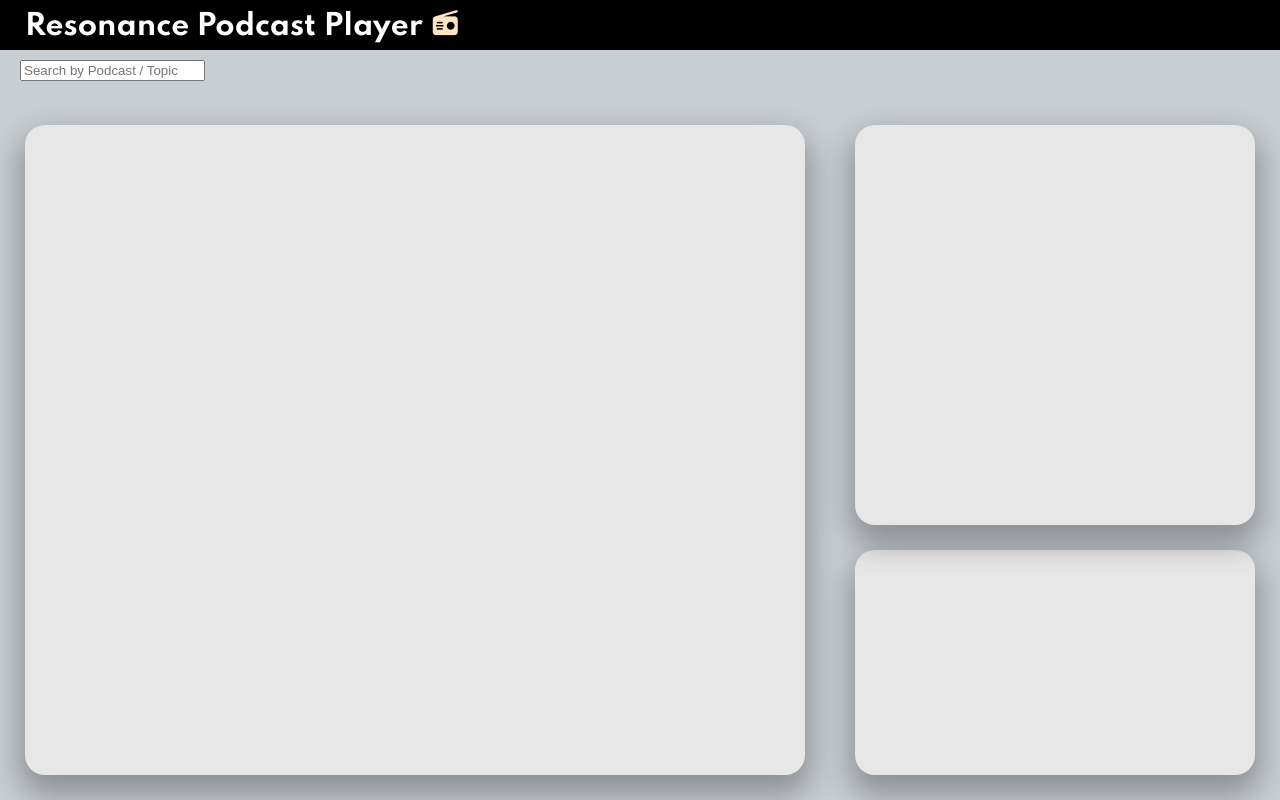
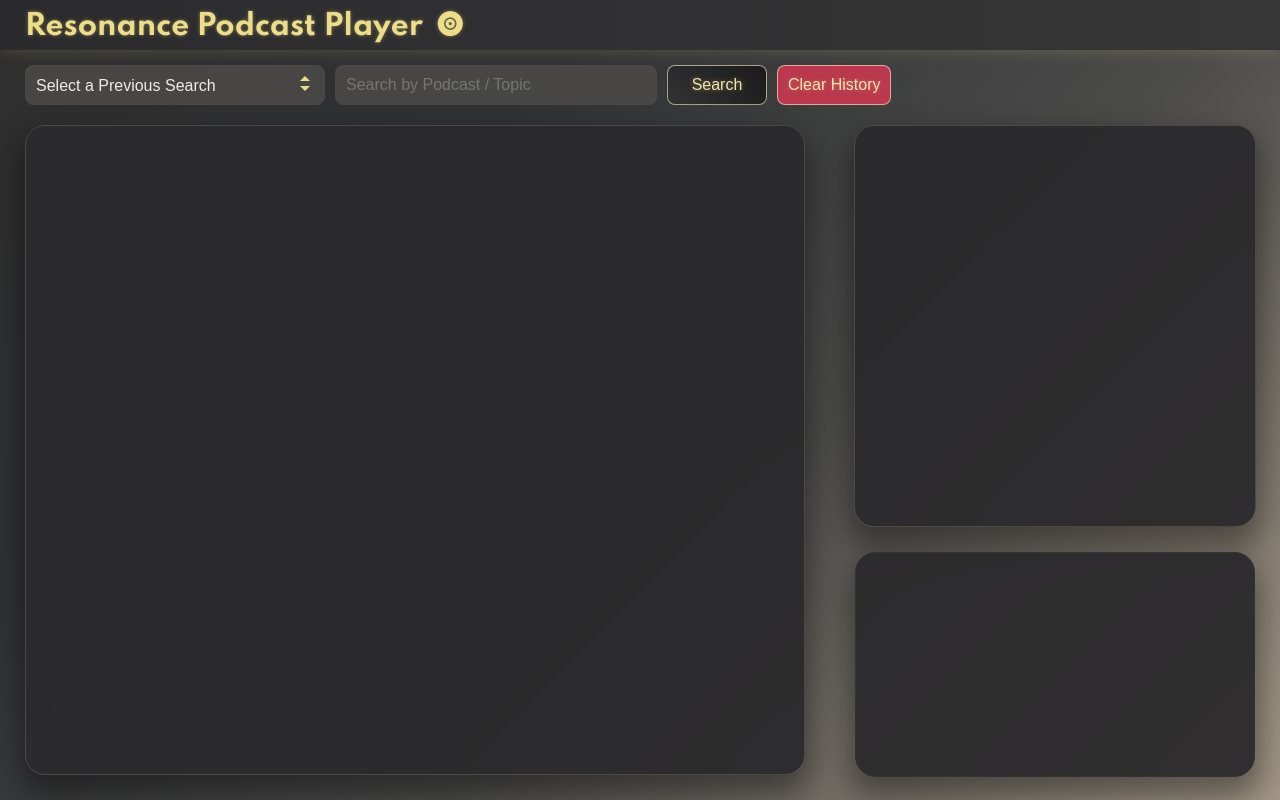
Before and after one commit to Ahrin-Yuan/Resonance-Podcast-Player, a website: page public/index.html in a window 1280 px wide. Drawn offline with Linux system fonts and the light colour scheme.

Commit message:
+  index.html | Color Theme CSS , loader

```diff
--- a/public/index.html
+++ b/public/index.html
@@ -19,18 +19,40 @@
     <div class="nav-wrapper">
         <nav class="nav">
             <h1 class="nav-title">Resonance Podcast Player</h1>
-            <i class="fa-solid fa-radio"></i>
+            <!-- <i class="fa-solid fa-compact-disc"></i> -->
+             <i class="fa-solid fa-record-vinyl"></i>
         </nav>
     </div>
 
     <div class="page-wrapper">
         <!-- Search Containter -->
          <div class="search-container">
+            <!-- Seach History -->
+             <div class="custom-select">
+                <select name="searchHistory" id="searchHistory"
+                title="Search History">
+                    <option value="">Select a Previous Search</option>
+                </select>
+             </div>
+
+            <!-- Search Input -->
             <input type="text" id="searchInput" placeholder="Search by Podcast / Topic">
+
+            <!-- Search Buttons -->
+             <div class="search-btn">
+                <button type="button" id="searchBtn">Search</button>
+                <button type="button" id="resetBtn">Clear History</button>
+             </div>
+
+
         </div>
+
         <!-- Main Containter -->
         <div class="main-container">
-
+            <!-- Loader -->
+            <div class="loader-container">
+                <i class="fa-solid fa-record-vinyl"></i>
+            </div>
         </div>
 
 
--- a/public/style.css
+++ b/public/style.css
@@ -7,15 +7,18 @@ html {
 body {
     margin: 0;
     min-height: 100vh;
-    background: #c9ced3;
+    background: linear-gradient(135deg, #2e2e2e 0%, #313234 30%, #4b4b4a 60%, #a39786 100%);
     font-family: 'Spartan', sans-serif;
+    color: #ececec;
 }
 
 /* Navigation ------------------------------------------------------- */
 .nav-wrapper {
     width: 100% ;
     height: 50px;
-    background: black;
+    background: linear-gradient(90deg, #2b2a2c 0%, #363637 100%);
+    /* box-shadow: 0 2px 10px rgba(0, 0, 0, 0.3); */
+    box-shadow: 0 0 15px rgba(236, 222, 136, 0.2);
 }
 
 .nav {
@@ -29,16 +32,19 @@ body {
     font-size: 28px;
     margin: 0;
     margin-left: 25px;
-    color: white;
+    color: #ecde88;
+    text-shadow: 0 0 4px rgba(236, 222, 136, 0.4);
 }
 
 .nav-wrapper i{
-    color: bisque;
+    color: #ecde88;
+    text-shadow: 0 0 4px rgba(236, 222, 136, 0.4);
     font-size: 25px;
     position: relative;
-    top: -3px;
-    left: 10px;
+    top: -2px;
+    left: 15px;
 }
+
 
 
 /* Seacrh Container ------------------------------------------------------- */
@@ -46,8 +52,103 @@ body {
     position: absolute;
     top: 60px;
     left: 20px;
+    display: flex;
 }
 
+select, input , button {
+    margin: 5px;
+    padding: 10px;
+    font-size: 16px;
+    border-radius: 8px;
+    border: 1px solid #4d4746;
+    background: rgba(54, 54, 55, 0.9);
+    color: #ececec;
+    backdrop-filter: blur(5px);
+}
+input {
+    width: 300px;
+    border: 1px solid #4d4746;
+    background: rgba(78, 77, 74, 0.8);
+}
+input:focus {
+    outline: none;
+    border-color: #ecde88;
+    box-shadow: 0 0 12px rgba(236, 222, 136, 0.4);
+}
+
+.custom-select{
+    width: 300px ;
+    height: 40px;
+    margin-right: 10px;
+    position: relative;
+    z-index: 1;
+}
+.custom-select select{
+    appearance: none;
+    width: 100%;
+    height: 40px;
+    background: rgba(78, 77, 74, 0.8);
+    cursor: pointer;
+    border: 1px solid #4d4746;
+    color: #ececec;
+}
+.custom-select select:focus {
+    outline: none;
+    border-color: #ecde88;
+    box-shadow: 0 0 12px rgba(236, 222, 136, 0.4);
+}
+
+.custom-select::before,
+.custom-select::after {
+  position: absolute;
+  content: "";
+  right: 10px;
+  pointer-events: none;
+  z-index: 2; /* appear on top of select */
+}
+
+.custom-select::before {
+  border-left: 5px solid transparent;
+  border-right: 5px solid transparent;
+  border-bottom: 5px solid #ecde88;
+  top: 40%;
+}
+
+.custom-select::after {
+  border-left: 5px solid transparent;
+  border-right: 5px solid transparent;
+  border-top: 5px solid #ecde88;
+  top: 65%;
+}
+
+.search-btn{
+    display: flex;
+}
+button{
+    cursor: pointer;
+    background: linear-gradient(45deg, #333333 0%, #1a1a1a 100%);
+    color: rgba(255, 246, 202, 0.9);
+    border: 1px solid rgba(255, 246, 202, .6);
+    min-width: 100px;
+    transition: all 0.3s ease;
+    text-shadow: 0 0 5px rgba(212, 175, 55, 0.5);
+}
+
+#resetBtn{
+    background: #bb384f;
+}
+
+button:hover {
+    background: linear-gradient(135deg, #ecde88 0%, #f0d78e 100%);
+    color: #362e2d;
+    box-shadow: 0 0 15px rgba(236, 222, 136, 0.5);
+}
+
+#resetBtn:hover {
+    background:rgba(187, 56, 79, 0.9);
+    color: rgba(255, 246, 202, 1);
+    box-shadow: 0 0 15px rgba(240, 215, 142, 0.4);
+}
 
 /* Main Container ------------------------------------------------------- */
 /* Responsive to Screensize */
@@ -67,9 +168,11 @@ body {
     margin-top: 75px;
     padding: 20px;
     box-sizing: border-box;
-    background: #e7e7e7;
+    background: rgba(43, 42, 44, 0.95);
     border-radius: 20px;
-    box-shadow: 0 15px 30px 5px rgba(0, 0, 0, 0.3);
+    box-shadow: 0 15px 30px 5px rgba(0, 0, 0, 0.4);
+    border: 1px solid #4d4746;
+    backdrop-filter: blur(10px);
 }
 
 .player-container{
@@ -80,14 +183,41 @@ body {
     margin-top: 75px;
 }
 
+/* Loader ------------------------------------------------------- */
+.loader-container{
+    width: 100%;
+    height: 100%;
+    /* display: flex; */
+    display: none;
+    align-items: center;
+    justify-content: center;
+    font-size: 50px;
+}
+
+.loader-container i{
+    animation: pulse 1.5s infinite ease-in-out;
+}
+
+@keyframes pulse {
+    0%, 100% {
+        color: #4d4746;
+    }
+    50%{
+        color: #ecde88;
+    }
+}
+
+
 /* Player Container ------------------------------------------------------- */
 /* Player */
 .player{
     width: 400px;
     height: 400px;
-    background: #e7e7e7;
+    background: rgba(43, 42, 44, 0.95);
     border-radius: 20px;
-    box-shadow: 0 15px 30px 5px rgba(0, 0, 0, 0.3);
+    border: 1px solid #4d4746;
+    box-shadow: 0 15px 30px 5px rgba(0, 0, 0, 0.4);
+    backdrop-filter: blur(10px);
     position: relative;
 }
 
@@ -95,9 +225,11 @@ body {
 .queue{
     height: calc(100% - 450px);
     width: 400px;
-    background: #e7e7e7;
+    background: rgba(43, 42, 44, 0.95);
     border-radius: 20px;
-    box-shadow: 0 15px 30px 5px rgba(0, 0, 0, 0.3);
+    box-shadow: 0 15px 30px 5px rgba(0, 0, 0, 0.4);
+    border: 1px solid #333;
+    backdrop-filter: blur(10px);
     margin-top: 25px;
     padding: 10px;
     box-sizing: border-box;
```
